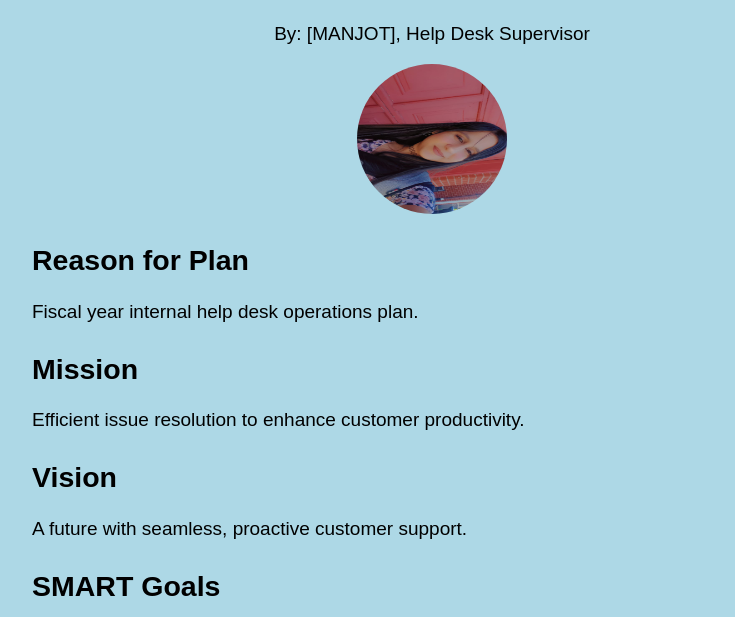
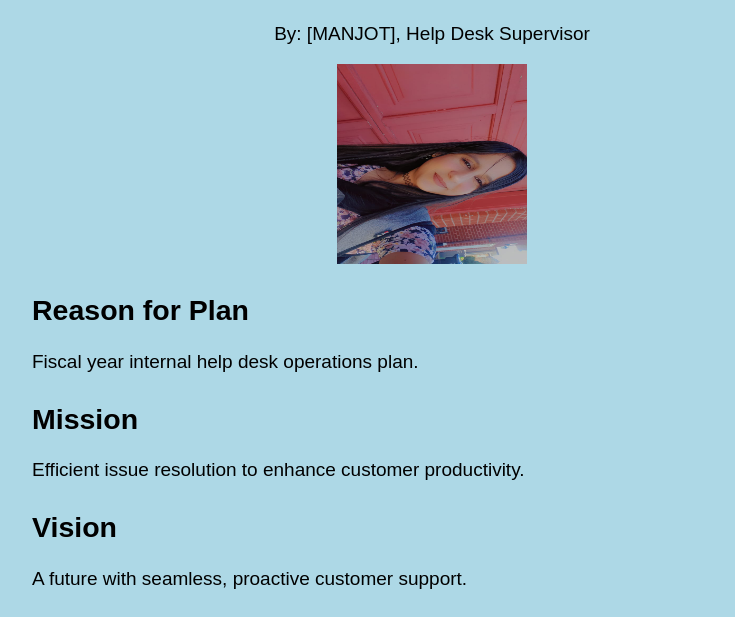
Before and after one commit to manjotkhushi/OPSPlan, a plain HTML site: page index.html.html in a window 1280 px wide. Shown: the part 91-708 px from the top of the page, without its empty margins (208-943 px from the left). Drawn offline with Linux system fonts and the light colour scheme.

Commit message:
Update index.html.html

```diff
--- a/index.html.html
+++ b/index.html.html
@@ -21,9 +21,8 @@
             text-align: center;
         }
         img {
-            width: 150px;
-            height: 150px;
-            border-radius: 50%;
+            width: 190px;
+            height: 200px;
             display: block;
             margin: 10px auto;
         }
```
